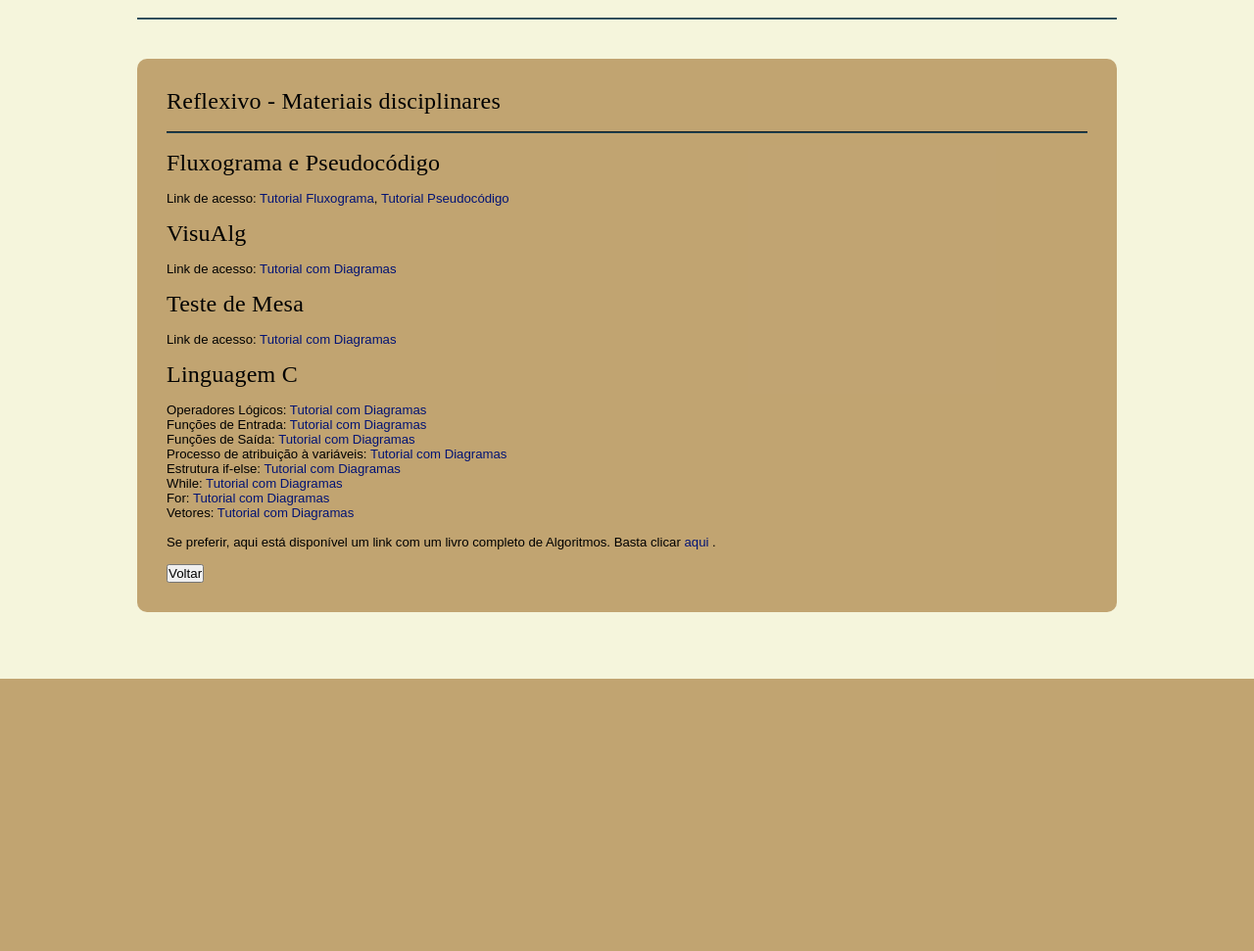
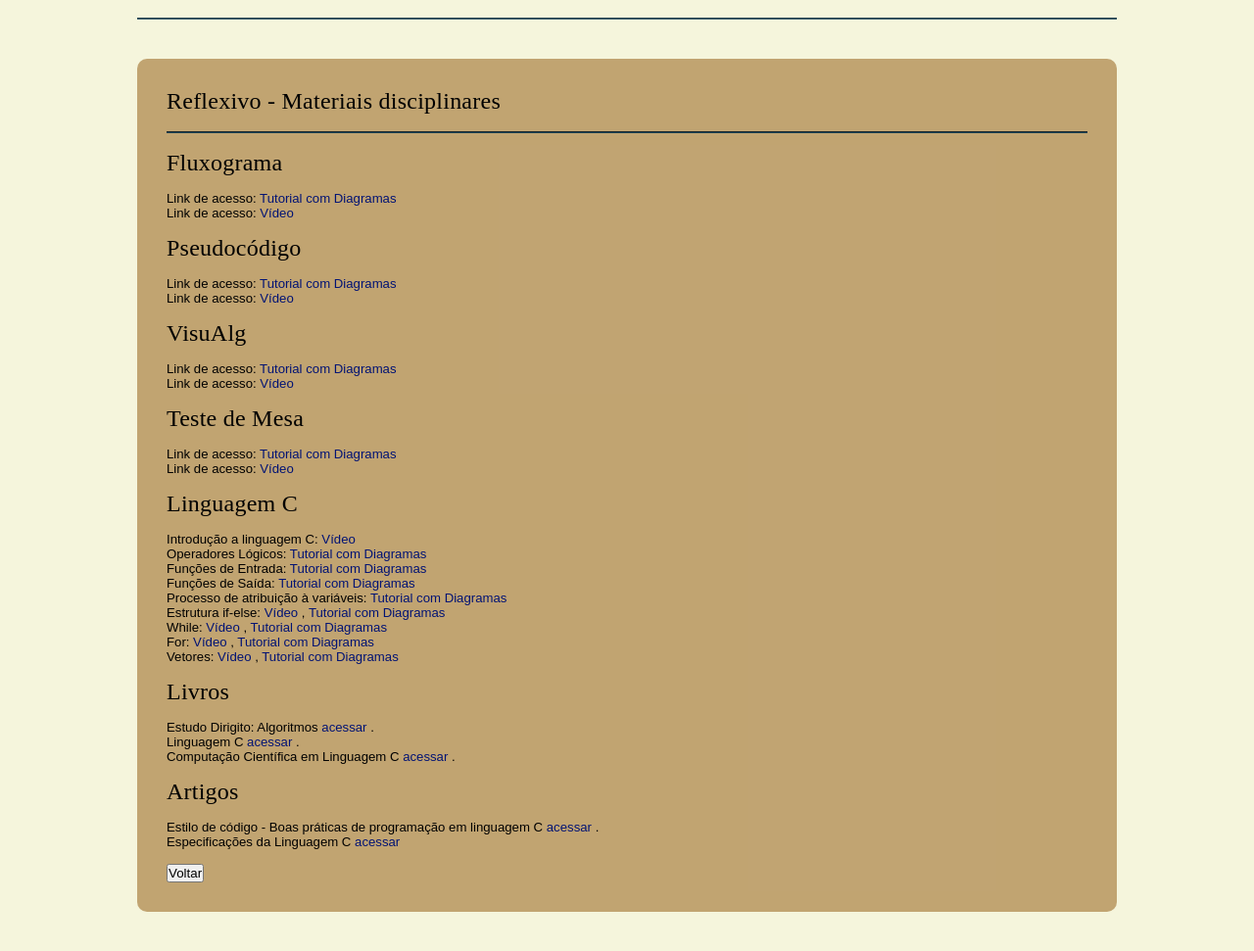
Before and after one commit to mykeoliveira/OPR-V2, a PHP site: page /questionario_estilos/avancado/reflexivo/reflexivo_avancado.php in a window 1280 px wide. Shown: the part 107-1078 px from the top of the page at 98% size. Before the commit the page ends 800 px from the top, so only its background shows below. Run offline with PHP 8.4, Linux system fonts and the light colour scheme.

Commit message:
Update reflexivo_avancado.php

```diff
--- a/questionario_estilos/avancado/reflexivo/reflexivo_avancado.php
+++ b/questionario_estilos/avancado/reflexivo/reflexivo_avancado.php
@@ -52,26 +52,41 @@
 
                   <div class="line"></div>
 
-                  <h2>Fluxograma e Pseudocódigo</h2>
-                  <br />Link de acesso: <a target="_blank" href="https://www.oficinadanet.com.br/artigo/desenvolvimento/como_fazer_um_fluxograma">Tutorial Fluxograma</a>, <a target="_blank" href="https://www.embarcados.com.br/pseudocodigo/">Tutorial Pseudocódigo</a><br /><BR />
+                 <h2>Fluxograma</h2>
+                  <br />Link de acesso: <a target="_blank" href="https://www.oficinadanet.com.br/artigo/desenvolvimento/como_fazer_um_fluxograma">Tutorial com Diagramas</a><br />
+                  Link de acesso: <a target="_blank" href="https://www.youtube.com/watch?v=orSLpujvsaA"> Vídeo </a><br><br>
 
-                 <h2>VisuAlg</h2>
-                 <br />Link de acesso: <a target="_blank" href="http://www.devmedia.com.br/introducao-ao-visualg/25748">Tutorial com Diagramas </a><br /><BR />
+                  <h2> Pseudocódigo</h2>
+                  <br> Link de acesso: <a target="_blank" href="https://www.embarcados.com.br/pseudocodigo/"> Tutorial com Diagramas </a>
+                  <br> Link de acesso: <a target="_blank" href="https://www.youtube.com/watch?v=PZhU0XRrleY"> Vídeo </a><br><br>
+                 <h2>VisuAlg</h2> <br>
+                 Link de acesso: <a target="_blank" href="http://www.devmedia.com.br/introducao-ao-visualg/25748">Tutorial com Diagramas </a><br />
+                 Link de acesso: <a target="_blank" href="https://www.youtube.com/watch?v=XS5wkYJAY6s"> Vídeo </a><br><br>
 
-                 <h2>Teste de Mesa</h2> <br />Link de acesso: <a target="_blank" href="https://pt.slideshare.net/henriquecarmona/aula-4-teste-de-mesa">Tutorial com Diagramas </a><br /><br />
+                 <h2>Teste de Mesa</h2> <br />Link de acesso: <a target="_blank" href="https://pt.slideshare.net/henriquecarmona/aula-4-teste-de-mesa">Tutorial com Diagramas </a><br />
+                 Link de acesso: <a target="_blank" href="https://www.youtube.com/watch?v=2lNCLHzTVIE"> Vídeo </a><br><br>
 
 				 <h2>Linguagem C</h2> <br />
+                 Introdução a linguagem C: <a target="_blank" href="https://www.youtube.com/watch?v=tnGBpO0O7PA"> Vídeo </a><br>
 				Operadores Lógicos: <a target="_blank" href="http://mtm.ufsc.br/~azeredo/cursoC/aulas/c360.html">Tutorial com Diagramas </a> <br />
                 Funções de Entrada: <a target="_blank" href="https://pt.wikibooks.org/wiki/Programar_em_C/Entrada_e_sa%C3%ADda_simples"> Tutorial com Diagramas </a> <br />
                 Funções de Saída: <a target="_blank" href="https://pt.wikibooks.org/wiki/Programar_em_C/Entrada_e_sa%C3%ADda_simples"> Tutorial com Diagramas </a> <br />
                 Processo de atribuição à variáveis: <a target="_blank" href="http://linguagemc.com.br/variaveis-em-linguagem-c/"> Tutorial com Diagramas </a> <br />
-				Estrutura if-else: <a target="_blank" href="http://linguagemc.com.br/estruturas-de-decisao-encadeadas-if-else-if-else/"> Tutorial com Diagramas </a> <br />
-				While: <a target="_blank" href="http://linguagemc.com.br/o-comando-while-em-c/"> Tutorial com Diagramas </a><br />
-				For: <a target="_blank" href="http://linguagemc.com.br/a-estrutura-de-repeticao-for-em-c/"> Tutorial com Diagramas </a> <br />
-				Vetores: <a target="_blank" href="http://linguagemc.com.br/vetores-ou-arrays-em-linguagem-c/"> Tutorial com Diagramas</a><br /><br />
+				Estrutura if-else: <a target="_blank" href="https://www.youtube.com/watch?v=xKq2aLAflx0"> Vídeo </a>, <a target="_blank" href="http://linguagemc.com.br/estruturas-de-decisao-encadeadas-if-else-if-else/"> Tutorial com Diagramas </a> <br />
+				While: <a target="_blank" href="https://www.youtube.com/watch?v=rCFh-tvoXIc"> Vídeo </a>,<a target="_blank" href="http://linguagemc.com.br/o-comando-while-em-c/"> Tutorial com Diagramas </a><br />
+				For: <a target="_blank" href="https://www.youtube.com/watch?v=lRuQ8S-jXcY0"> Vídeo </a>,<a target="_blank" href="http://linguagemc.com.br/a-estrutura-de-repeticao-for-em-c/"> Tutorial com Diagramas </a> <br />
+				Vetores: <a target="_blank" href="https://www.youtube.com/watch?v=saH9wHeo5u0"> Vídeo </a>,<a target="_blank" href="http://linguagemc.com.br/vetores-ou-arrays-em-linguagem-c/"> Tutorial com Diagramas</a><br /><br />
 
-                Se preferir, aqui está disponível um link com um livro completo de Algoritmos. Basta clicar <a target="_blank" href="https://docs.google.com/file/d/0ByLDgIKIkMi2MTc0MDJmOWItNTQ1Yy00NTczLWI0OTQtNjA1NDI5YTllYzZm/edit?hl=en"> aqui </a>.<br/><br>
-                <form>
+                <h2>Livros</h2>
+		<br> Estudo Dirigito: Algoritmos <a target="_blank" href="https://docs.google.com/file/d/0ByLDgIKIkMi2MTc0MDJmOWItNTQ1Yy00NTczLWI0OTQtNjA1NDI5YTllYzZm/edit?hl=en"> acessar </a>.
+		<br> Linguagem C <a target="_blank" href="https://www.ime.usp.br/~slago/slago-C.pdf"> acessar </a>.
+		<br> Computação Científica em Linguagem C <a target="_blank" href="https://www.ufrgs.br/reamat/ComputacaoCientifica/livro/livro.pdf"> acessar </a>.<br><br>
+
+		<h2>Artigos</h2>
+		<br> Estilo de código - Boas práticas de programação em linguagem C <a target="_blank" href="https://www.embarcados.com.br/boas-praticas-de-programacao-em-linguagem-c/"> acessar </a>.
+		<br> Especificações da Linguagem C <a target="_blank" href="https://www.mentebinaria.com.br/artigos/especificações-da-linguagem-c-r17/"> acessar </a><br><br>
+
+		    <form>
 					<input type="button" value="Voltar" onClick="JavaScript: window.history.back();">
 				</form>
 
```
